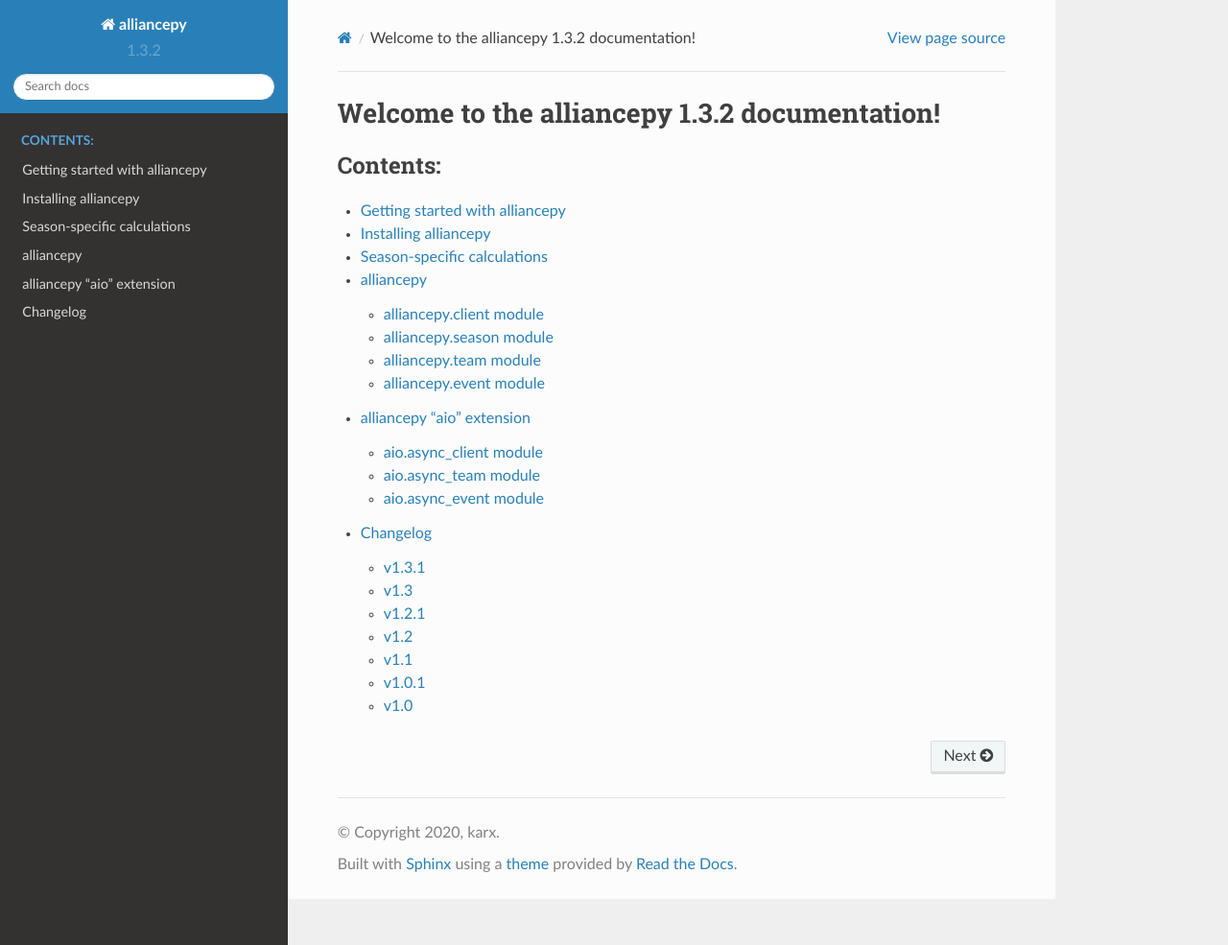
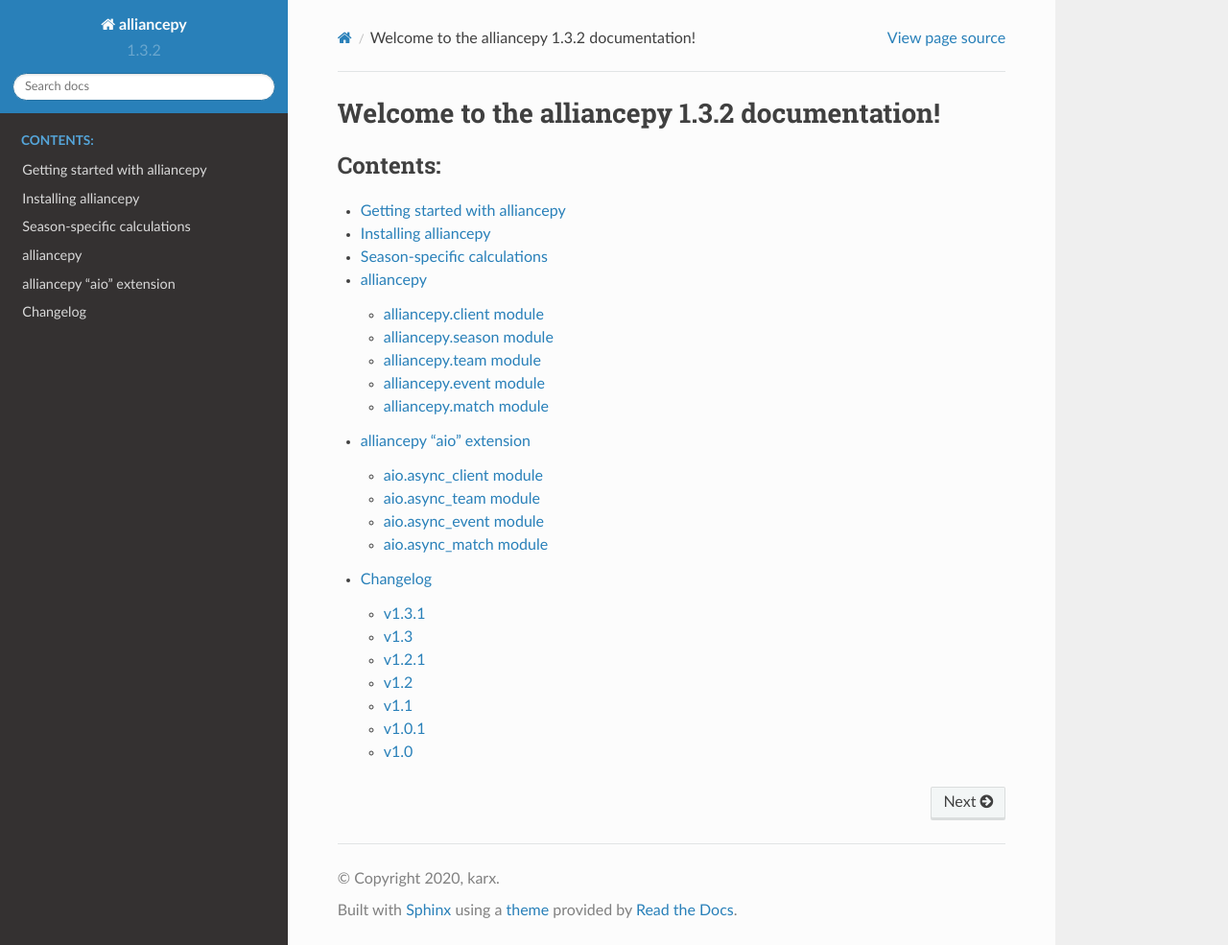
Before and after one commit to karx1/alliancepy, a Sphinx documentation site: the page built from docs/source/index.rst, in a window 1280 px wide and 985 px high. Shown: the whole window at 96% size. Built offline with Sphinx 7.4.7 and the Read the Docs theme 2.0.0, drawn with Linux system fonts in a browser that asks for light colours.

Commit message:
Create pages for new classes

```diff
--- /dev/null
+++ b/docs/source/alliancepy/ext/aio/async_match.rst
@@ -0,0 +1,7 @@
+aio.async_match module
+----------------------
+
+.. automodule:: alliancepy.ext.aio.async_match
+	:members:
+	:undoc-members:
+	:show-inheritance:
--- a/docs/source/alliancepy/ext/aio/index.rst
+++ b/docs/source/alliancepy/ext/aio/index.rst
@@ -20,3 +20,4 @@
    async_client
    async_team
    async_event
+   async_match
--- a/docs/source/alliancepy/index.rst
+++ b/docs/source/alliancepy/index.rst
@@ -9,3 +9,4 @@
    season
    team
    event
+   match
--- /dev/null
+++ b/docs/source/alliancepy/match.rst
@@ -0,0 +1,7 @@
+alliancepy.match module
+-----------------------
+
+.. automodule:: alliancepy.match
+	:members:
+	:undoc-members:
+	:show-inheritance:
```
Also changed, not shown: docs/source/alliancepy/match_name.rst (added, +22 -0 lines).
